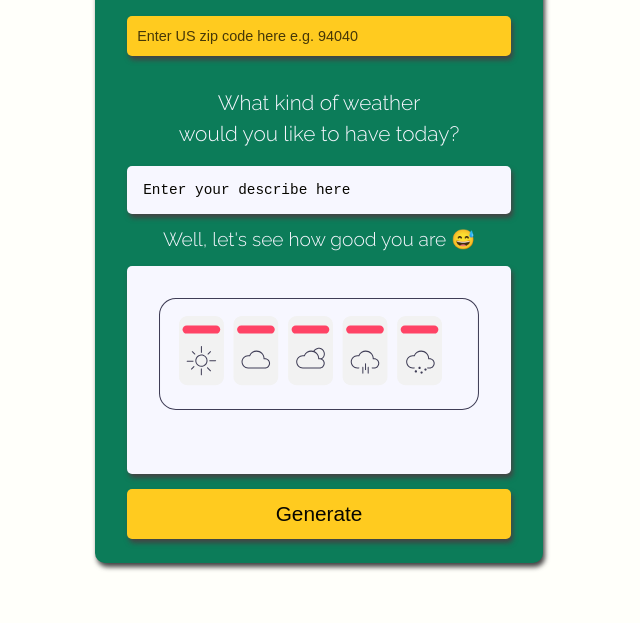
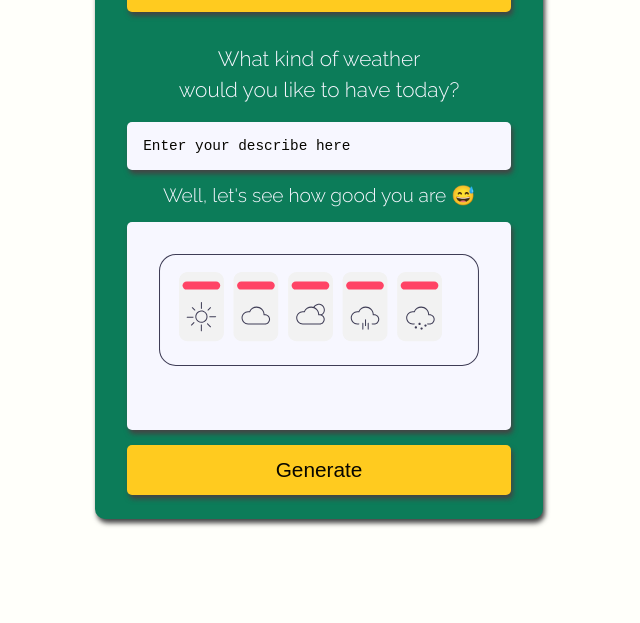
Before and after one commit to CarolinaFledgling/Weather-Journal-App, a plain HTML site: page website/index.html in a window 1280 px wide. Shown: the part 177-800 px from the top of the page, without its empty margins (321-961 px from the left). Drawn offline with Linux system fonts and the light colour scheme.

Commit message:
fix : fixed layout , delete div wrapper, set height 100% instead of 100vh

```diff
--- a/website/app.js
+++ b/website/app.js
@@ -30,7 +30,7 @@ let url;
 const getWeather = () => {
     zipCode = inputZipCode.value;
     let describeFeelings = descriptionTextarea.value;
-    describeAnswer.textContent = 'Your answered :' + describeFeelings;
+    describeAnswer.textContent = 'Your answered: ' + describeFeelings;
     console.log(zipCode, describeAnswer)
 
     if (zipCode === '') {
--- a/website/index.html
+++ b/website/index.html
@@ -9,8 +9,7 @@
 </head>
 
 <body>
-    <main class="wrapper">
-        <div id="app">
+    <main id="app">
         <div class="holder">
             <h1 class="holder__title">Weather Journal App</h1>
         </div>
@@ -25,7 +24,6 @@
         <p class="entry__title">Well, let's see how good you are 😅</p>
         <div class="entry">
             <img class="entry__photo" src="./img/FORECAST.svg" alt="a picture of the weather">
-                <!-- <div class="icon" id="icon"></div> -->
             <div id="entryHolder">
                 <div id="date"></div>
                 <div id="temp"></div>
@@ -35,7 +33,6 @@
             </div>
         </div>
         <button class="btn" id="generate" type="submit"> Generate </button>
-        </div>
     </main>
     <script src="app.js" type="text/javascript"></script>
 </body>
--- a/website/style.css
+++ b/website/style.css
@@ -24,15 +24,8 @@ body {
   display: flex;
   justify-content: center;
   align-items: center;
-  height: 100vh;
+  height: 100%;
   background-color: #fffffa;
-}
-
-.wrapper {
-  display: grid;
-  justify-content: center;
-  align-items: center;
-  padding: 1rem;
 }
 
 #app {
@@ -45,6 +38,7 @@ body {
   grid-gap: 0.1em;
   font-size: 20px;
   padding: 1.5rem 2rem;
+  margin: 1rem 0;
   border-radius: 10px;
   box-shadow: 2px 4px 5px #444;
 }
@@ -164,7 +158,7 @@ body {
 #describe {
   margin-top: 2rem;
   color: #ff4365;
-  font-weight: 400;
+  font-weight: bold;
 }
 
 /* end style for entry */
```
Lines whose indentation alone changed are shown as unchanged.
